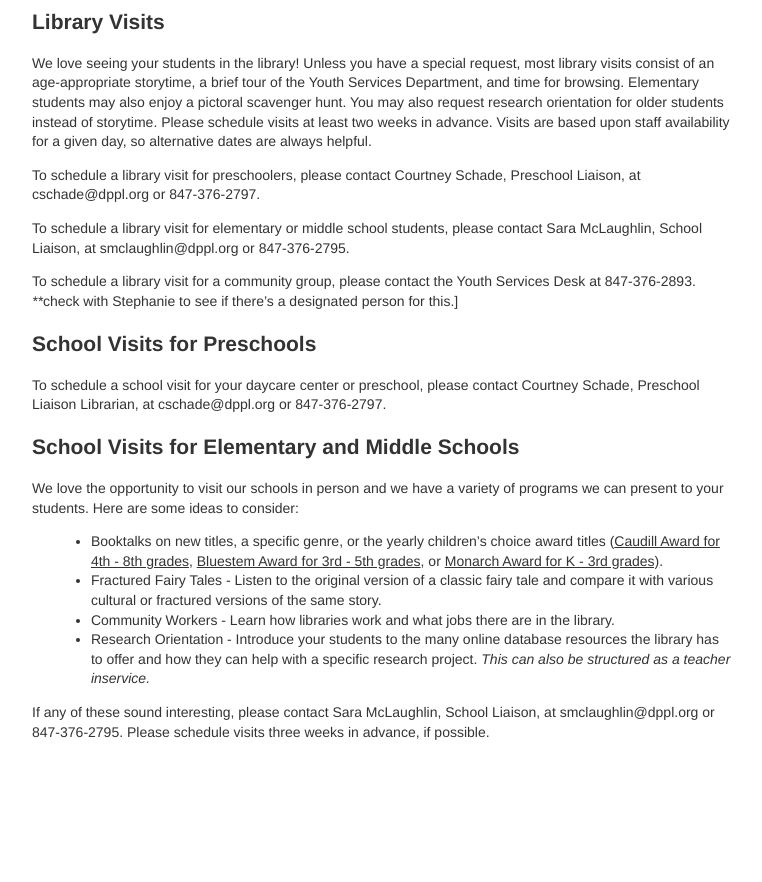
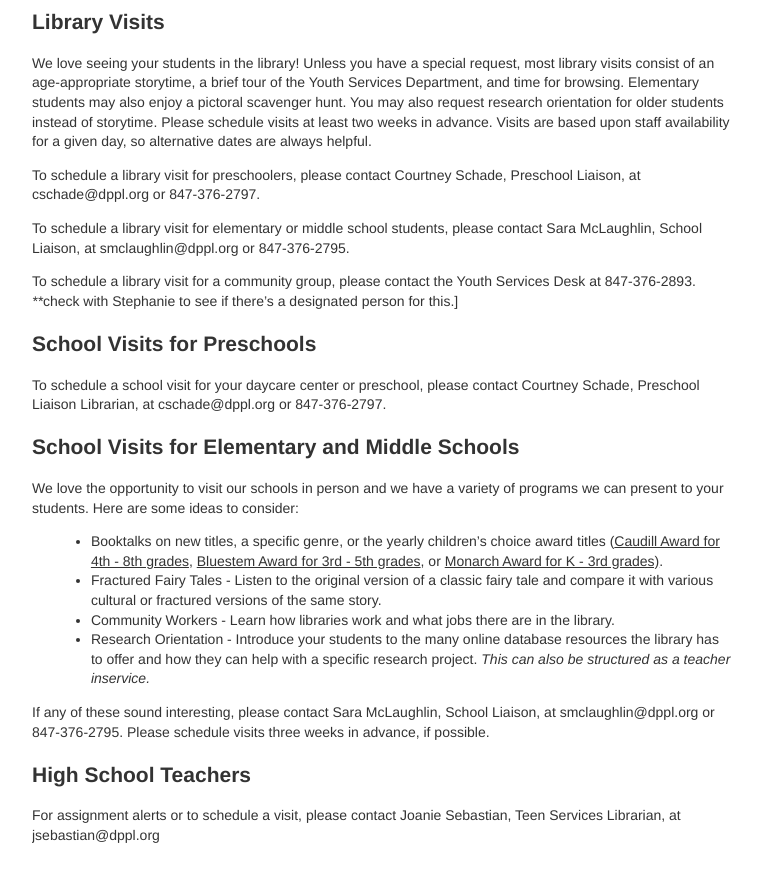
Before and after one commit to dpplweb/dppl-content, a Jekyll site: the page built from _posts/sara/0415-01-01-teachers.md, in a window 1280 px wide and 900 px high, scrolled down 999 px. Shown: the top 882 px of the window, without its empty margins (258-1020 px from the left). Built offline with Jekyll 4.4.1, drawn with Linux system fonts in a browser that asks for light colours; Markdown is read by kramdown in place of the engine named in the settings; before the commit the page ends 1795 px from its top, so only the background shows below that.

Commit message:
Updated 0415-01-01-teachers.md

```diff
--- a/_posts/sara/0415-01-01-teachers.md
+++ b/_posts/sara/0415-01-01-teachers.md
@@ -54,3 +54,6 @@ We love the opportunity to visit our schools in person and we have a variety of
 - Research Orientation - Introduce your students to the many online database resources the library has to offer and how they can help with a specific research project. _This can also be structured as a teacher inservice._
 
 If any of these sound interesting, please contact Sara McLaughlin, School Liaison, at smclaughlin@dppl.org or 847-376-2795. Please schedule visits three weeks in advance, if possible.
+
+##High School Teachers
+For assignment alerts or to schedule a visit, please contact Joanie Sebastian, Teen Services Librarian, at jsebastian@dppl.org
```
